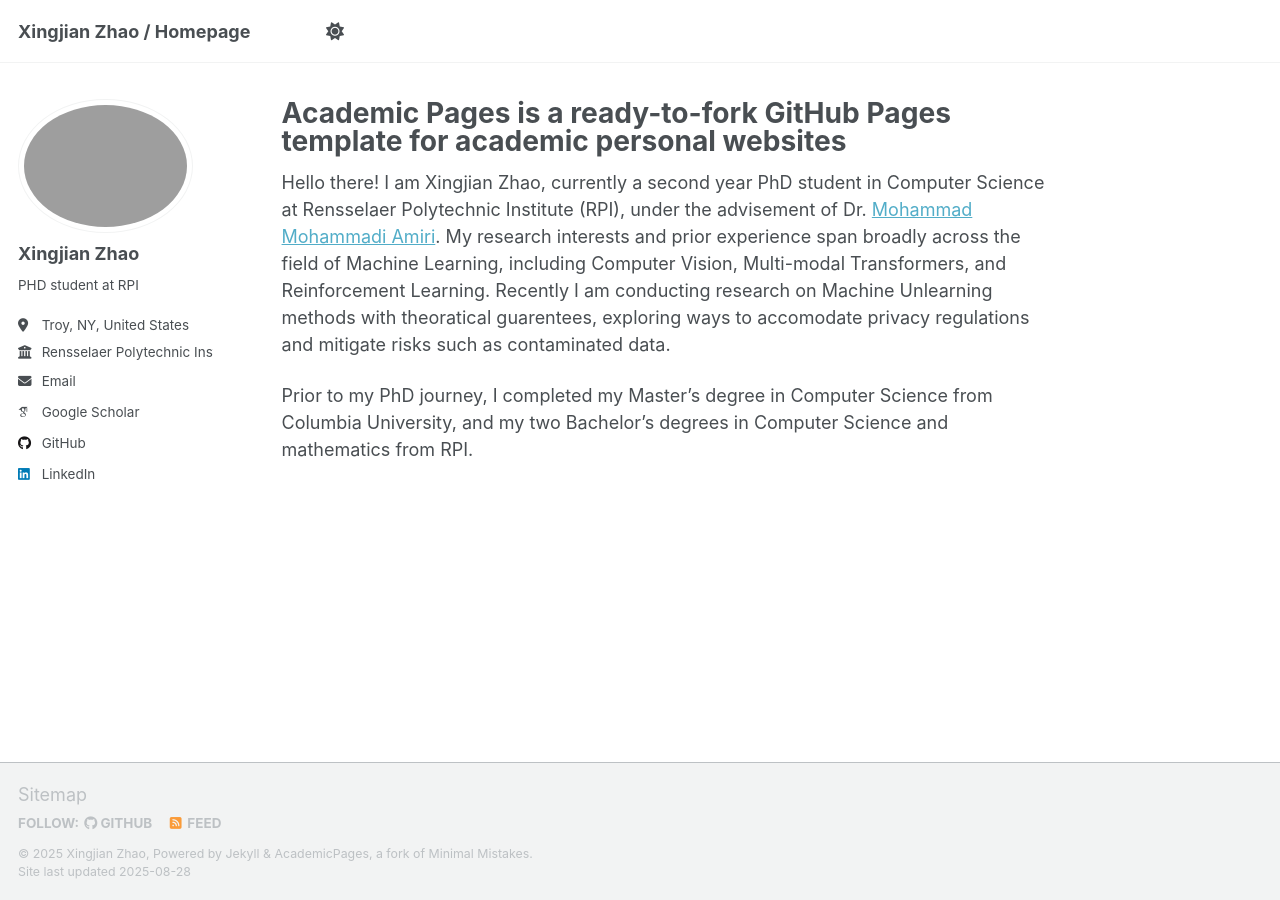
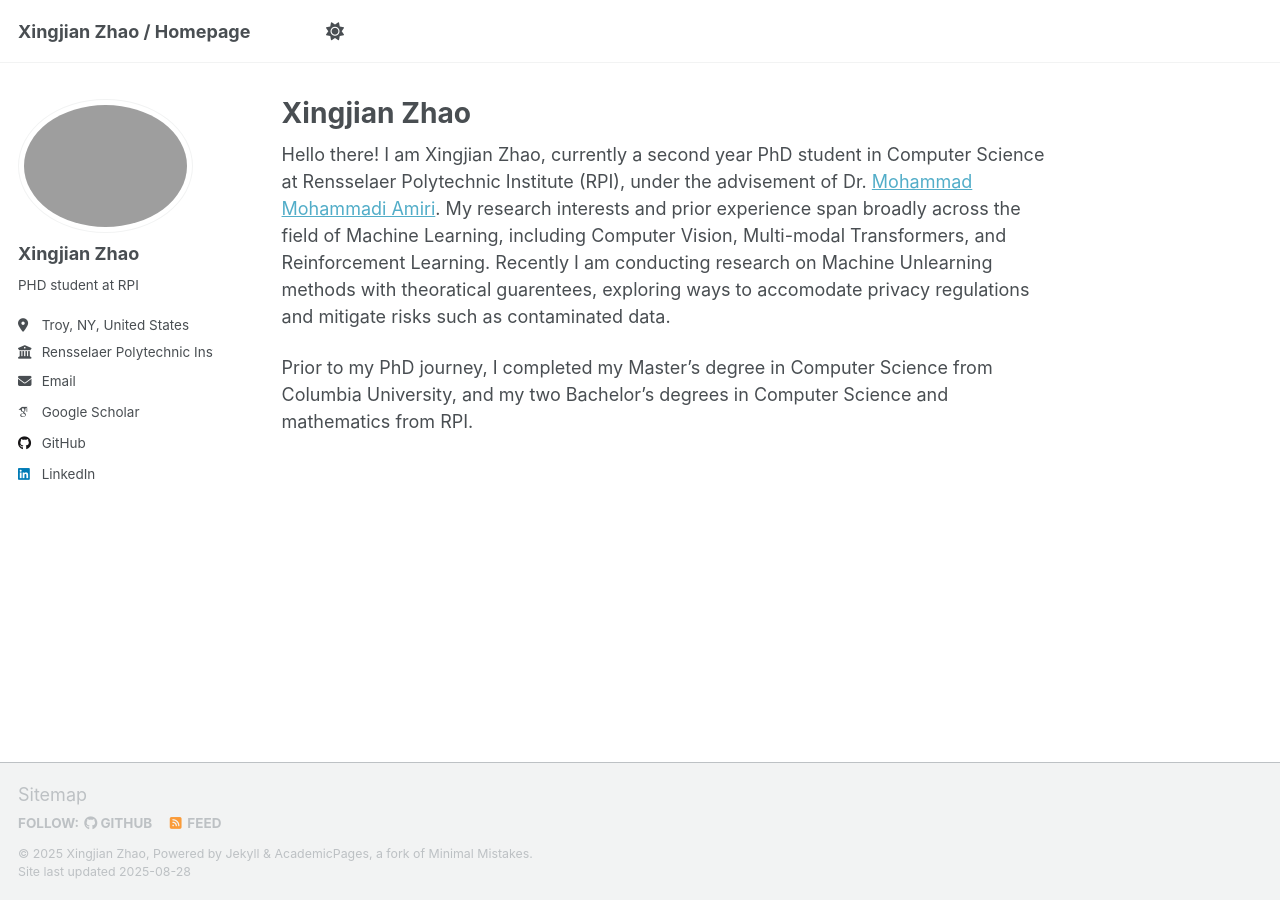
Before and after one commit to xingjianz/xingjianz.github.io, a Jekyll site: the page built from _pages/about.md, in a window 1280 px wide. Built offline with Jekyll 4.4.1, drawn with Linux system fonts in a browser that asks for light colours; some web fonts are replaced; a script that is not in the unit is left out.

Commit message:
Update about.md

```diff
--- a/_pages/about.md
+++ b/_pages/about.md
@@ -1,6 +1,6 @@
 ---
 permalink: /
-title: "Academic Pages is a ready-to-fork GitHub Pages template for academic personal websites"
+title: "Xingjian Zhao"
 author_profile: true
 redirect_from:
   - /about/
```
